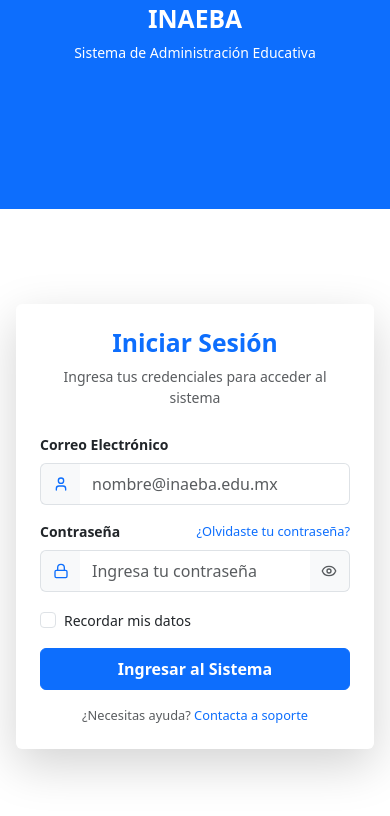
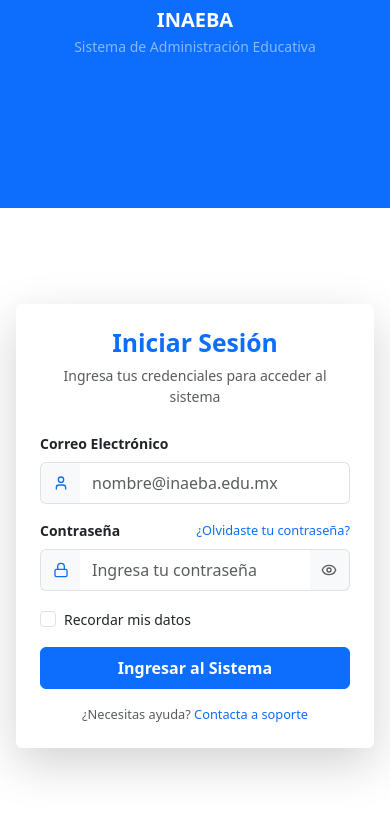
Before and after one commit to IsaacCanoH/Frontend_React, a React (Vite) app: page / in a window 390 px wide. Shown: the top 816 px of the page. Built offline with nearby package versions, Linux system fonts and the light colour scheme.

Commit message:
Frontend

```diff
--- a/src/components/Auth/LoginHeader.jsx
+++ b/src/components/Auth/LoginHeader.jsx
@@ -12,9 +12,9 @@ const LoginHeader = () => (
     </div>
 
     {/* Header móvil - Solo visible en móvil */}
-    <div className="col-12 d-lg-none bg-primary text-white text-center py-1">
-      <h2 className="fw-bold mb-2">INAEBA</h2>
-      <p className="mb-0 small px-3">Sistema de Administración Educativa</p>
+    <div className="col-12 d-lg-none bg-primary text-white text-center py-2">
+      <h2 className="h5 fw-bold mb-1">INAEBA</h2>
+      <p className="mb-0 text-white-50 small">Sistema de Administración Educativa</p>
     </div>
   </>
 )
```
